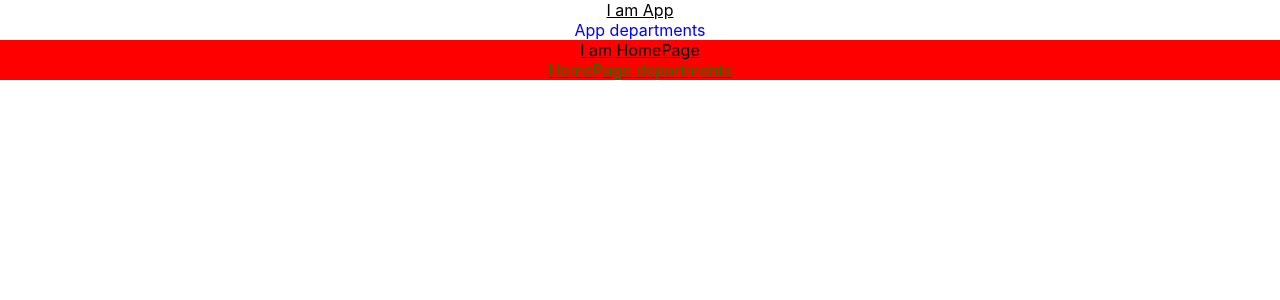
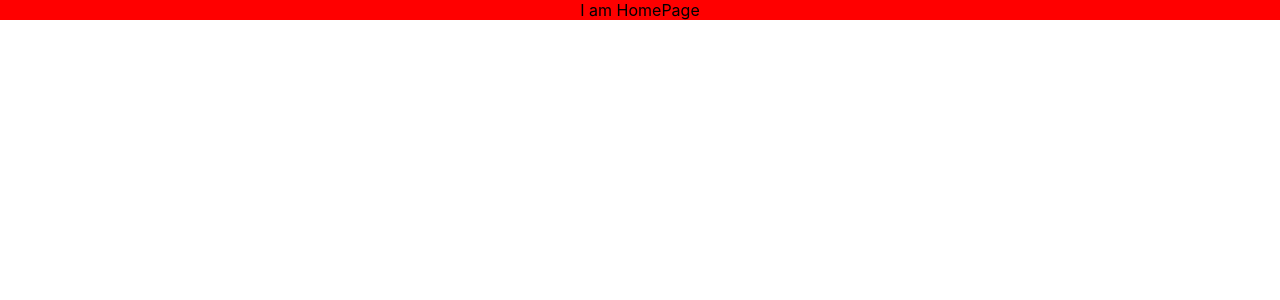
Before and after one commit to ming222555/my-react-playground, a React (Create React App) app: page / in a window 1280 px wide. Shown: the top 300 px of the page. Built offline with nearby package versions, Linux system fonts and the light colour scheme.

Commit message:
Revert to prior CSS Modules

```diff
--- a/src/App.module.scss
+++ b/src/App.scss
@@ -1,6 +1,3 @@
 .app {
     text-align: center;
 }
-.departments {
-    color: blue;
-}
--- a/src/App.tsx
+++ b/src/App.tsx
@@ -1,14 +1,10 @@
 import React from 'react';
-import s from './App.module.scss';
+import './App.scss';
 import HomePage from 'pages/HomePage/HomePage';
 
 function App() {
     return (
-        <div className={`${s.app}`}>
-            <span className="u-underline">I am App</span>
-            <div className={`${s.departments}`}>
-                App departments
-            </div>
+        <div className="app">
             <HomePage />
         </div>
     );
--- a/src/index.scss
+++ b/src/index.scss
@@ -11,7 +11,3 @@ code {
   font-family: source-code-pro, Menlo, Monaco, Consolas, 'Courier New',
     monospace;
 }
-
-.u-underline {
-    text-decoration: underline;
-}
--- a/src/pages/HomePage/HomePage.module.scss
+++ b/src/pages/HomePage/HomePage.scss
@@ -1,6 +1,3 @@
 .homePage {
     background: red;
 }
-.departments {
-    color: green;
-}
--- a/src/pages/HomePage/HomePage.tsx
+++ b/src/pages/HomePage/HomePage.tsx
@@ -1,13 +1,10 @@
 import React from 'react';
-import s from './HomePage.module.scss';
+import './HomePage.scss';
 
 function HomePage() {
     return (
-        <div className={`${[s.homePage, 'u-underline'].join(' ')}`}>
+        <div className="homePage">
             I am HomePage
-            <div className={`${s.departments}`}>
-                HomePage departments
-            </div>
         </div>
     );
 }
```
